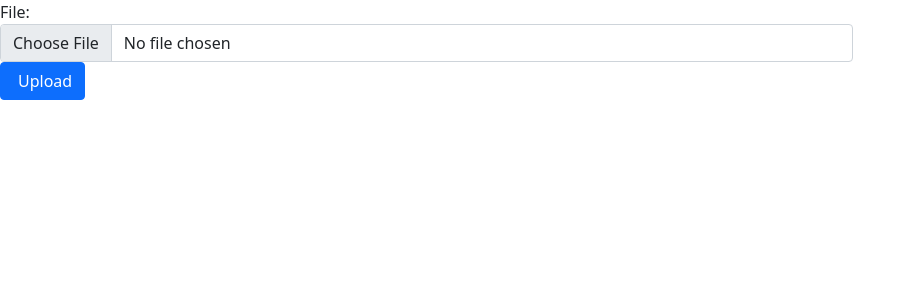
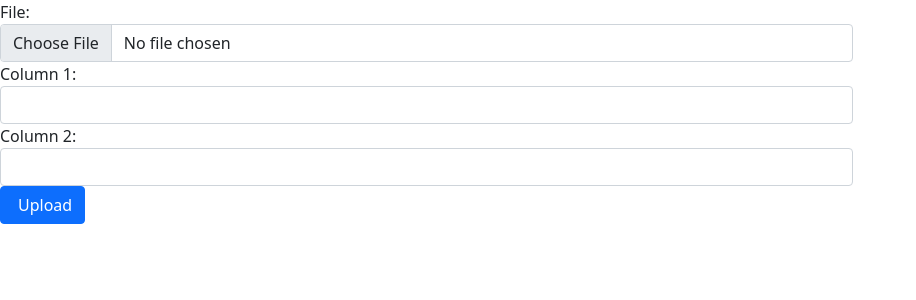
Before and after one commit to 3nws/clustering-web-app, a Django app: page /form/ in a window 1280 px wide. Shown: the top 300 px of the page, without its empty margins (0-916 px from the left). Run offline with Django 3.2, Linux system fonts and the light colour scheme.

Commit message:
getting columns from form

```diff
--- a/mysite/form/views.py
+++ b/mysite/form/views.py
@@ -18,7 +18,10 @@ def index(request):
 
 def result(request):
     dataset = pd.read_csv(request.FILES['csv_file'])
-    X=dataset.iloc[:, [3,4]].values
+    form = request.POST
+    column_1 = form['column_1']
+    column_2 = form['column_2']
+    X=dataset.iloc[:, [int(column_1),int(column_2)]].values
     kmeans = KMeans(n_clusters=5, init ='k-means++', max_iter=300, n_init=10,random_state=0 )
     y_kmeans = kmeans.fit_predict(X)
     plt.scatter(X[y_kmeans==0, 0], X[y_kmeans==0, 1], s=100, c='red', label ='Cluster 1')
--- a/mysite/templates/index.html
+++ b/mysite/templates/index.html
@@ -39,6 +39,32 @@
         </div>
       </div>
       <div class="form-group">
+        <label for="column-1" class="col-md-3 col-sm-3 col-xs-12 control-label">
+          Column 1:
+        </label>
+        <div class="col-md-8">
+          <input
+            type="number"
+            name="column_1"
+            id="column_1"
+            required="True"
+            class="form-control"
+          />
+        </div>
+        <label for="column-2" class="col-md-3 col-sm-3 col-xs-12 control-label">
+          Column 2:
+        </label>
+        <div class="col-md-8">
+          <input
+            type="number"
+            name="column_2"
+            id="column_2"
+            required="True"
+            class="form-control"
+          />
+        </div>
+      </div>
+      <div class="form-group">
         <div
           class="col-md-3 col-sm-3 col-xs-12 col-md-offset-3"
           style="margin-bottom: 10px"
```
